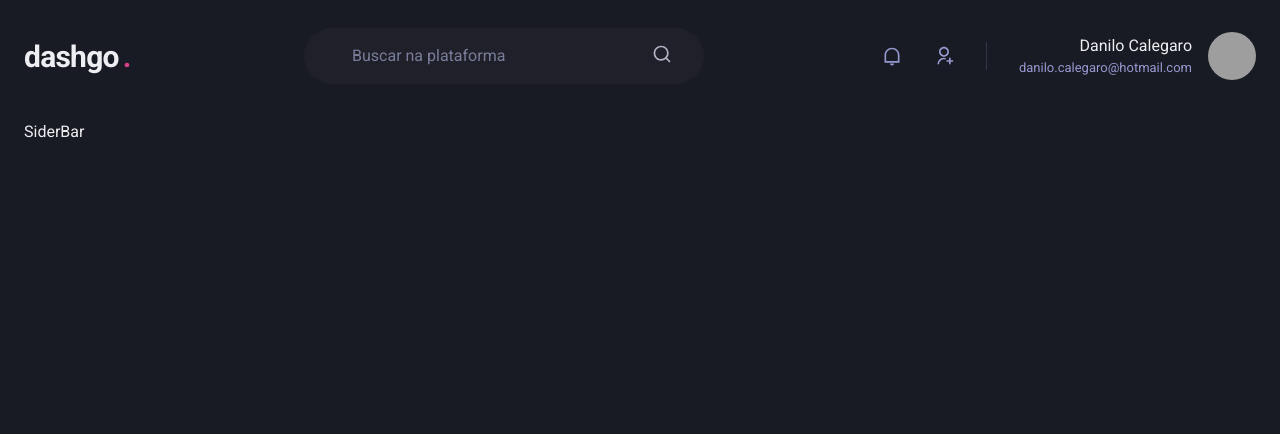
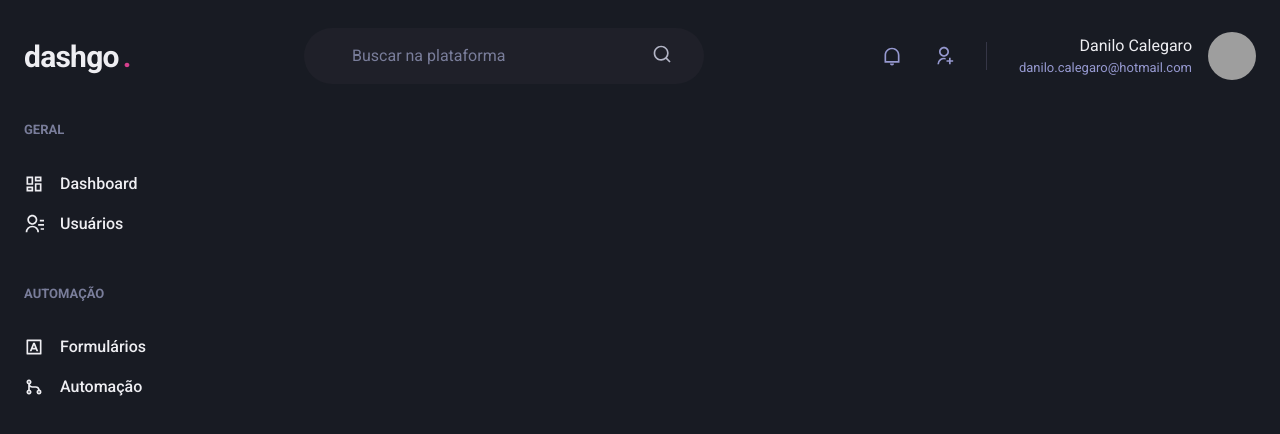
Before and after one commit to DaniloCalegaro/dashgo-next-chakra-ui, a Next.js app: page /dashboard in a window 1280 px wide. Shown: the top 434 px of the page. Built offline with nearby package versions, Linux system fonts and the light colour scheme; grey boxes are pictures that could not be loaded.

Commit message:
feat: criação do componente SideBar

```diff
--- a/src/components/SideBar.tsx
+++ b/src/components/SideBar.tsx
@@ -1,5 +1,37 @@
+import { Box, Icon, Link, Stack, Text } from "@chakra-ui/react";
+import { RiContactsLine, RiDashboardLine, RiGitMergeLine, RiInputMethodLine } from "react-icons/ri";
+
 export function SiderBar() {
   return (
-    <h1>SiderBar</h1>
+    <Box as='aside' w='64' mr='8'>
+      <Stack spacing='12' align='flex-start'>
+        <Box>
+          <Text fontWeight='bold' color='gray.400' fontSize='small'>GERAL</Text>
+          <Stack spacing='4' mt='8' align='stretch'>
+            <Link display='flex' alignItems='center'>
+              <Icon as={RiDashboardLine} fontSize='20' />
+              <Text ml='4' fontWeight='medium'>Dashboard</Text>
+            </Link>
+            <Link display='flex' alignItems='center'>
+              <Icon as={RiContactsLine} fontSize='20' />
+              <Text ml='4' fontWeight='medium'>Usuários</Text>
+            </Link>
+          </Stack>
+        </Box>
+        <Box>
+          <Text fontWeight='bold' color='gray.400' fontSize='small'>AUTOMAÇÃO</Text>
+          <Stack spacing='4' mt='8' align='stretch'>
+            <Link display='flex' alignItems='center'>
+              <Icon as={RiInputMethodLine} fontSize='20' />
+              <Text ml='4' fontWeight='medium'>Formulários</Text>
+            </Link>
+            <Link display='flex' alignItems='center'>
+              <Icon as={RiGitMergeLine} fontSize='20' />
+              <Text ml='4' fontWeight='medium'>Automação</Text>
+            </Link>
+          </Stack>
+        </Box>
+      </Stack>
+    </Box>
   )
 }
```
